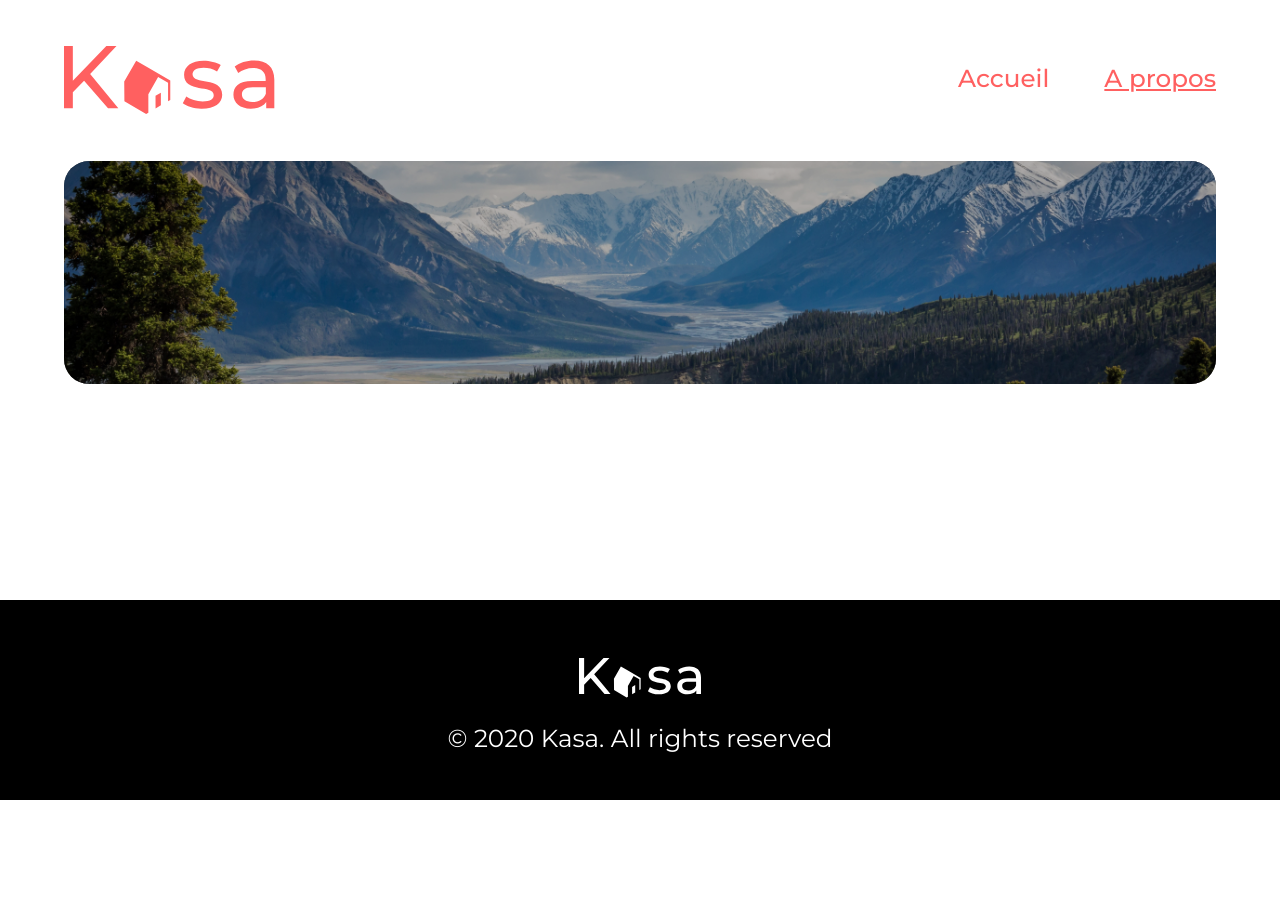
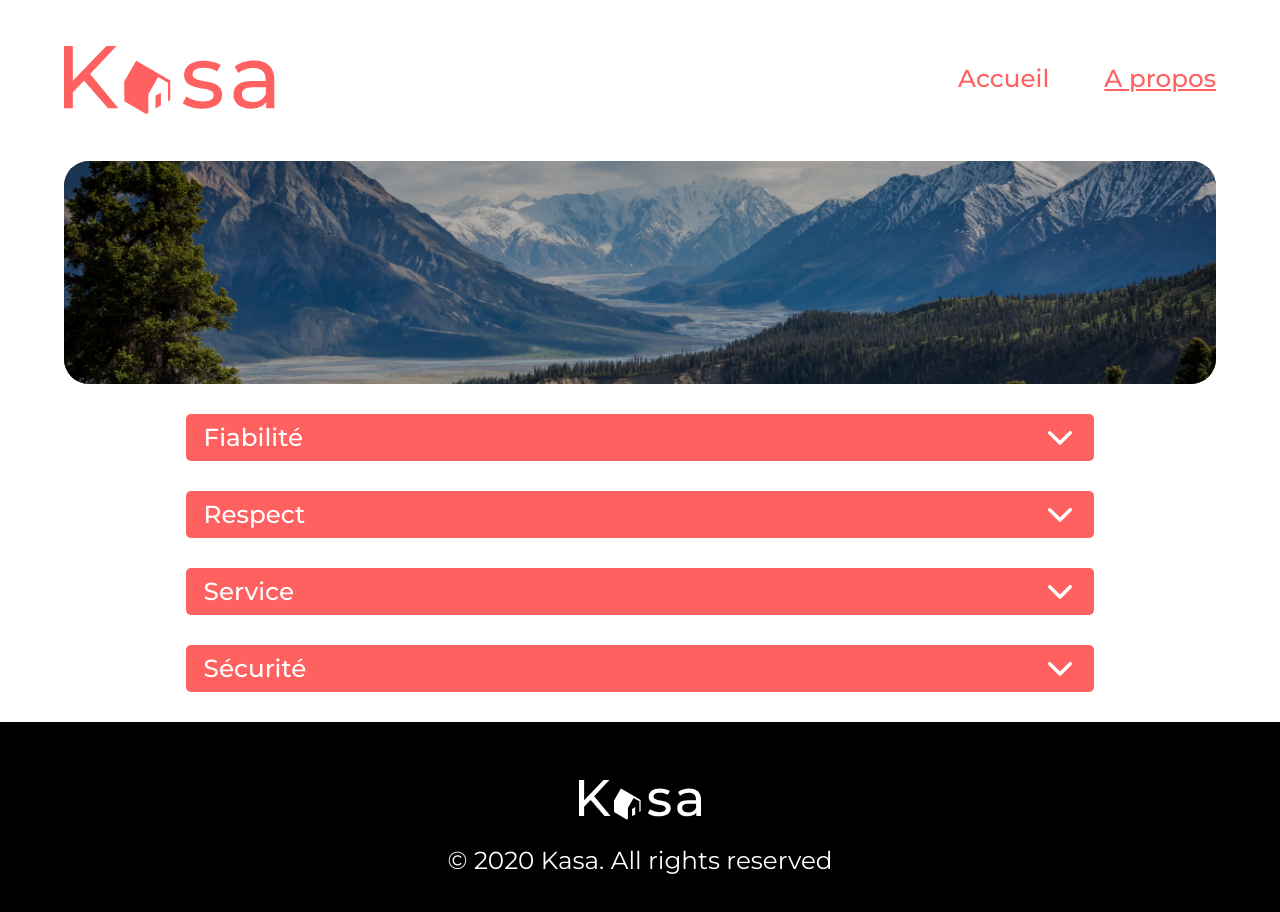
Before and after one commit to ZhannaZucher/kasa-angular, an Angular app: page /about in a window 1280 px wide. Shown: the top 912 px of the page. Before the commit the page ends 800 px from the top, so only its background shows below. Built offline with nearby package versions, Linux system fonts and the light colour scheme.

Commit message:
add: collapse to about page

```diff
--- a/src/app/about-page/about-page.component.html
+++ b/src/app/about-page/about-page.component.html
@@ -2,5 +2,12 @@
   <app-banner>
     <img class="banner__img" src="assets/img-about.jpg" alt="mountains" />
   </app-banner>
-  <section class="about-content"></section>
+  <section class="about-content">
+    <app-collapse
+      *ngFor="let dataElement of dataAbout"
+      [title]="dataElement.title"
+    >
+      <p>{{ dataElement.description }}</p>
+    </app-collapse>
+  </section>
 </main>
--- a/src/app/about-page/about-page.component.ts
+++ b/src/app/about-page/about-page.component.ts
@@ -1,11 +1,36 @@
 import { Component } from "@angular/core"
 import { BannerComponent } from "../banner/banner.component"
+import { CollapseComponent } from "../collapse/collapse.component"
+import { NgFor } from "@angular/common"
 
 @Component({
   selector: "app-about-page",
   standalone: true,
-  imports: [BannerComponent],
+  imports: [BannerComponent, CollapseComponent, NgFor],
   templateUrl: "./about-page.component.html",
   styleUrl: "./about-page.component.css",
 })
-export class AboutPageComponent {}
+export class AboutPageComponent {
+  dataAbout = [
+    {
+      title: "Fiabilité",
+      description:
+        "Les annonces postées sur Kasa garantissent une fiabilité totale. Les photos sont conformes aux logements, et toutes les informations sont régulièrement vérifiées  par nos équipes.",
+    },
+    {
+      title: "Respect",
+      description:
+        "La bienveillance fait partie des valeurs fondatrices de Kasa. Tout comportement discriminatoire ou de perturbation du voisinage entraînera une exclusion de notre plateforme.",
+    },
+    {
+      title: "Service",
+      description:
+        "Nos équipes se tiennent à votre disposition pour vous fournir une expérience parfaite. N'hésitez pas à nous contacter si vous avez la moindre question.",
+    },
+    {
+      title: "Sécurité",
+      description:
+        "La sécurité est la priorité de Kasa. Aussi bien pour nos hôtes que pour les voyageurs, chaque logement correspond aux critères de sécurité établis par nos services. En laissant une note aussi bien à l'hôte qu'au locataire, cela permet à nos équipes de vérifier que les standards sont bien respectés. Nous organisons également des ateliers sur la sécurité domestique pour nos hôtes.",
+    },
+  ]
+}
```
